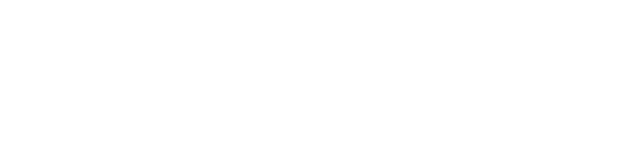
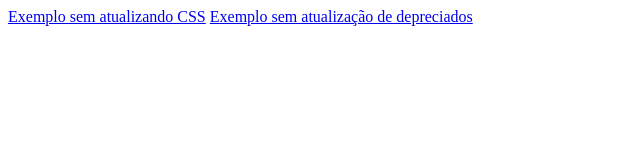
Before and after one commit to WilbeSouza/html-avancado, a plain HTML site: page index.html in a window 1280 px wide. Shown: the whole page, without its empty margins (0-640 px from the left). Drawn offline with Linux system fonts and the light colour scheme.

Commit message:
adicionando pagina home

```diff
--- a/index.html
+++ b/index.html
@@ -4,8 +4,10 @@
     <meta charset="UTF-8">
     <meta name="viewport" content="width=device-width, initial-scale=1.0">
     <title>Curso HTML5 Avançado</title>
+
 </head>
 <body>
-
+    <a href="html-depreciado/index.html">Exemplo sem atualizando CSS</a>
+    <a href="html-depreciado/antigo.html">Exemplo sem atualização de depreciados</a>
 </body>
 </html>
```
